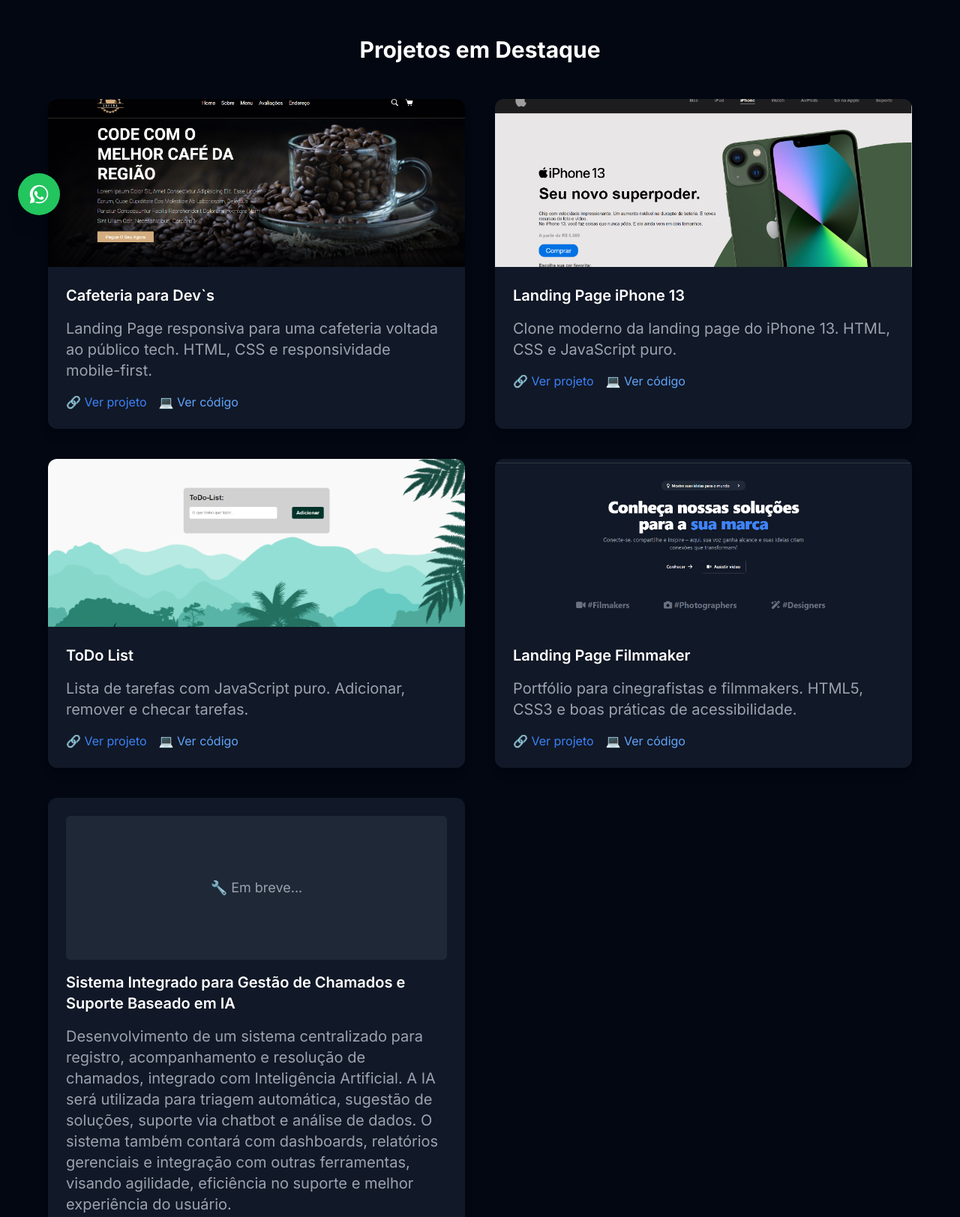
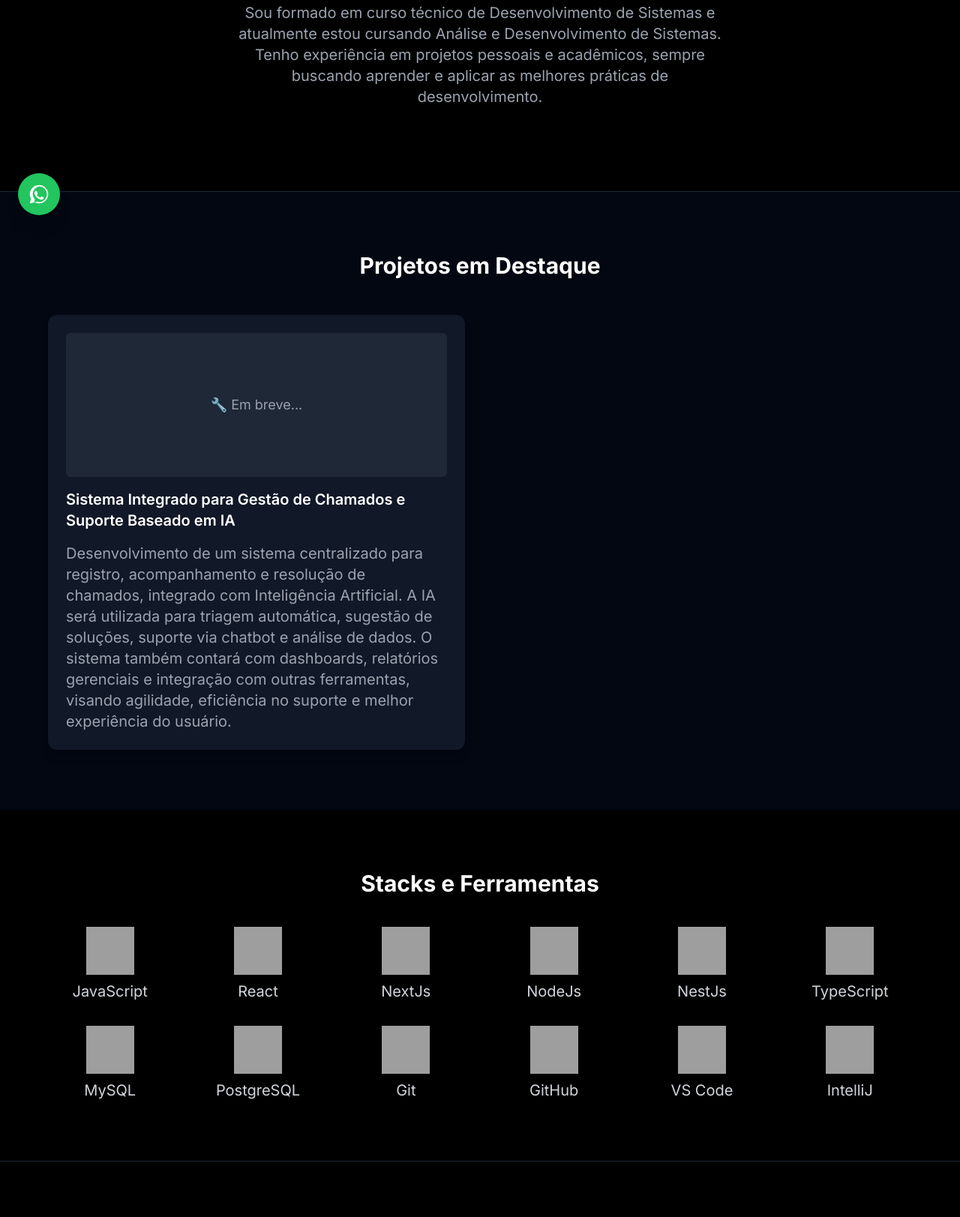
Before and after one commit to engrafaelsilva/Portfolio, a plain HTML site: page index.html in a window 1280 px wide. Shown: the part 489-2112 px from the top of the page at 75% size. Drawn offline with nearby package versions, Linux system fonts and the light colour scheme; grey boxes are pictures that could not be loaded.

Commit message:
Alterações feitas no index.html

```diff
--- a/index.html
+++ b/index.html
@@ -27,7 +27,6 @@
     <!-- Menu Mobile -->
     <div id="mobile-menu" class="md:hidden fixed top-0 left-0 right-0 bg-black border-b border-gray-800 hidden z-40">
       <div class="px-4 py-4 flex justify-between items-center">
-        <span class="text-2xl font-semibold">Menu</span>
         <button id="btn-close" class="text-3xl" aria-label="Fechar menu">×</button>
       </div>
       <nav class="flex flex-col space-y-4 px-4 pb-4 text-lg font-medium">
@@ -45,7 +44,13 @@
         Olá, sou Rafael Silva<br />Desenvolvedor <span class="text-blue-500" id="typing">FullStack Web</span>
       </h1>
       <p class="text-xl text-gray-400 max-w-2xl mx-auto mb-8">
-        Crio soluções web modernas com foco em performance, usabilidade e design responsivo. Especialista em <strong class="text-blue-500">React, Node.js, TypeScript e banco de dados relacionais.</strong> Também <strong class="text-blue-500">Metodologias Ágeis (Scrum e Kanbam)</strong>
+        Crio soluções web modernas com foco em performance, usabilidade e design responsivo. Especialista em <strong class="text-blue-500">ReactJs, NextJs, NodeJs, NestJs e TypeScript e banco de dados relacionais.</strong> Também <strong class="text-blue-500">Metodologias Ágeis (Scrum e Kanbam)</strong>
+      </p>
+      <p class="text-xl text-gray-400 max-w-2xl mx-auto mb-8">
+        Estou aprendendo Java e Spring Boot para expandir minhas habilidades no desenvolvimento backend. Estou sempre em busca de novos desafios e oportunidades para crescer profissionalmente.
+      </p>
+      <p class="text-xl text-gray-400 max-w-2xl mx-auto mb-8">
+        Sou formado em curso técnico de Desenvolvimento de Sistemas e atualmente estou cursando Análise e Desenvolvimento de Sistemas. Tenho experiência em projetos pessoais e acadêmicos, sempre buscando aprender e aplicar as melhores práticas de desenvolvimento.
       </p>
     </div>
   </section>
@@ -54,55 +59,6 @@
     <div class="max-w-6xl mx-auto">
       <h2 class="text-3xl font-bold text-center mb-12">Projetos em Destaque</h2>
       <div class="grid md:grid-cols-2 gap-10">
-
-        <div class="bg-gray-900 rounded-xl overflow-hidden shadow-lg hover:shadow-blue-500/30 transition">
-          <img src="./images/Foto-Site-Cafeteria.png" alt="Cafeteria para Devs" class="w-full h-56 object-cover" />
-          <div class="p-6 space-y-4">
-            <h3 class="text-xl font-semibold">Cafeteria para Dev`s</h3>
-            <p class="text-gray-400 text-xl">Landing Page responsiva para uma cafeteria voltada ao público tech. HTML, CSS e responsividade mobile-first.</p>
-            <div class="flex space-x-4">
-              <a href="https://rafaeldevelloper.github.io/cafeteria-para-devs/" target="_blank" class="text-blue-500 hover:underline">🔗 Ver projeto</a>
-              <a href="https://github.com/rafaeldevelloper/cafeteria-para-devs" target="_blank" class="text-blue-400">💻 Ver código</a>
-            </div>
-          </div>
-        </div>
-
-        <div class="bg-gray-900 rounded-xl overflow-hidden shadow-lg hover:shadow-blue-500/30 transition">
-          <img src="./images/Clone_IPhone_13.png" alt="Landing Page iPhone 13" class="w-full h-56 object-cover" />
-          <div class="p-6 space-y-4">
-            <h3 class="text-xl font-semibold">Landing Page iPhone 13</h3>
-            <p class="text-gray-400 text-xl">Clone moderno da landing page do iPhone 13. HTML, CSS e JavaScript puro.</p>
-            <div class="flex space-x-4">
-              <a href="https://landing-page-iphone13-dd0u2rqtf.vercel.app/" target="_blank" class="text-blue-500">🔗 Ver projeto</a>
-              <a href="https://github.com/rafaeldevelloper/landing-page-iphone13" target="_blank" class="text-blue-400">💻 Ver código</a>
-            </div>
-          </div>
-        </div>
-
-        <div class="bg-gray-900 rounded-xl overflow-hidden shadow-lg hover:shadow-blue-500/30 transition">
-          <img src="./images/ToDo_List.png" alt="ToDo List" class="w-full h-56 object-cover" />
-          <div class="p-6 space-y-4">
-            <h3 class="text-xl font-semibold">ToDo List</h3>
-            <p class="text-gray-400 text-xl">Lista de tarefas com JavaScript puro. Adicionar, remover e checar tarefas.</p>
-            <div class="flex space-x-4">
-              <a href="https://rafaeldevelloper.github.io/ToDo-List-com-JavaScript/" target="_blank" class="text-blue-500">🔗 Ver projeto</a>
-              <a href="https://github.com/rafaeldevelloper/ToDo-List-com-JavaScript" target="_blank" class="text-blue-400">💻 Ver código</a>
-            </div>
-          </div>
-        </div>
-
-        <div class="bg-gray-900 rounded-xl overflow-hidden shadow-lg hover:shadow-blue-500/30 transition">
-          <img src="./images/LandingPageFilmaker.png" alt="Landing Page Filmmaker" class="w-full h-56 object-cover" />
-          <div class="p-6 space-y-4">
-            <h3 class="text-xl font-semibold">Landing Page Filmmaker</h3>
-            <p class="text-gray-400 text-xl">Portfólio para cinegrafistas e filmmakers. HTML5, CSS3 e boas práticas de acessibilidade.</p>
-            <div class="flex space-x-4">
-              <a href="https://rafaeldevelloper.github.io/landing-page-social-midia/" target="_blank" class="text-blue-500">🔗 Ver projeto</a>
-              <a href="https://github.com/rafaeldevelloper/landing-page-social-midia" target="_blank" class="text-blue-400">💻 Ver código</a>
-            </div>
-          </div>
-        </div>
-
         <div class="bg-gray-900 rounded-xl overflow-hidden shadow-lg hover:shadow-blue-500/30 transition">
           <div class="p-6 space-y-4">
             <div class="flex items-center justify-center h-48 bg-gray-800 rounded-md animate-pulse">
@@ -133,13 +89,18 @@
         </div>
 
         <div class="flex flex-col items-center space-y-2">
-          <img src="https://skillicons.dev/icons?i=nodejs" alt="Node.js" class="w-16 h-16" />
-          <span>Node.js</span>
+          <img src="https://skillicons.dev/icons?i=nextjs" alt="NextJs" class="w-16 h-16" />
+          <span>NextJs</span>
         </div>
 
         <div class="flex flex-col items-center space-y-2">
-          <img src="https://skillicons.dev/icons?i=express" alt="Express" class="w-16 h-16" />
-          <span>Express</span>
+          <img src="https://skillicons.dev/icons?i=nodejs" alt="Node.js" class="w-16 h-16" />
+          <span>NodeJs</span>
+        </div>
+
+        <div class="flex flex-col items-center space-y-2">
+          <img src="https://skillicons.dev/icons?i=nestjs" alt="Node.js" class="w-16 h-16" />
+          <span>NestJs</span>
         </div>
 
         <div class="flex flex-col items-center space-y-2">
@@ -168,18 +129,13 @@
         </div>
 
         <div class="flex flex-col items-center space-y-2">
-          <img src="https://skillicons.dev/icons?i=aws" alt="AWS" class="w-16 h-16" />
-          <span>AWS</span>
+          <img src="https://skillicons.dev/icons?i=vscode" alt="VS Code" class="w-16 h-16" />
+          <span>VS Code</span>
         </div>
 
         <div class="flex flex-col items-center space-y-2">
-          <img src="https://skillicons.dev/icons?i=figma" alt="Figma" class="w-16 h-16" />
-          <span>Figma</span>
-        </div>
-
-        <div class="flex flex-col items-center space-y-2">
-          <img src="https://skillicons.dev/icons?i=vscode" alt="VS Code" class="w-16 h-16" />
-          <span>VS Code</span>
+          <img src="https://skillicons.dev/icons?i=idea" alt="VS Code" class="w-16 h-16" />
+          <span>IntelliJ</span>
         </div>
       </div>
     </div>
@@ -192,7 +148,7 @@
         <!-- Coluna 1: Logo / Nome -->
         <div>
           <h4 class="text-white text-xl font-semibold mb-2">Rafael Silva</h4>
-          <p class="text-xl">Desenvolvedor front-end focado em criar experiências digitais modernas e funcionais.</p>
+          <p class="text-xl">Desenvolvedor FullStack Web focado em criar experiências digitais modernas e funcionais.</p>
         </div>
 
         <!-- Coluna 2: Navegação -->
@@ -213,11 +169,6 @@
             <a href="https://www.linkedin.com/in/dev-rafaelsilva" target="_blank" aria-label="LinkedIn" class="hover:text-blue-500 transition">
               <svg fill="currentColor" class="w-6 h-6" viewBox="0 0 24 24">
                 <path d="M4.98 3.5C4.98 4.88 3.86 6 2.5 6S0 4.88 0 3.5 1.12 1 2.5 1 4.98 2.12 4.98 3.5zM0 8h5v16H0V8zm7.5 0H12v2.26h.08c.63-1.2 2.17-2.46 4.42-2.46C21.27 7.8 22 10.34 22 14.15V24h-5v-9.08c0-2.17-.78-3.65-2.73-3.65-1.49 0-2.38 1-2.77 1.96-.14.34-.18.81-.18 1.28V24H7.5V8z"/>
-              </svg>
-            </a>
-            <a href="https://instagram.com/dev.rsilva" target="_blank" aria-label="Instagram" class="hover:text-pink-500 transition">
-              <svg fill="currentColor" class="w-6 h-6" viewBox="0 0 24 24">
-                <path d="M7.5 2h9A5.5 5.5 0 0122 7.5v9A5.5 5.5 0 0116.5 22h-9A5.5 5.5 0 012 16.5v-9A5.5 5.5 0 017.5 2zm0 2A3.5 3.5 0 004 7.5v9A3.5 3.5 0 007.5 20h9a3.5 3.5 0 003.5-3.5v-9A3.5 3.5 0 0016.5 4h-9zM12 7a5 5 0 110 10 5 5 0 010-10zm0 2a3 3 0 100 6 3 3 0 000-6zm5.5-.25a1.25 1.25 0 110 2.5 1.25 1.25 0 010-2.5z"/>
               </svg>
             </a>
           </div>
```
